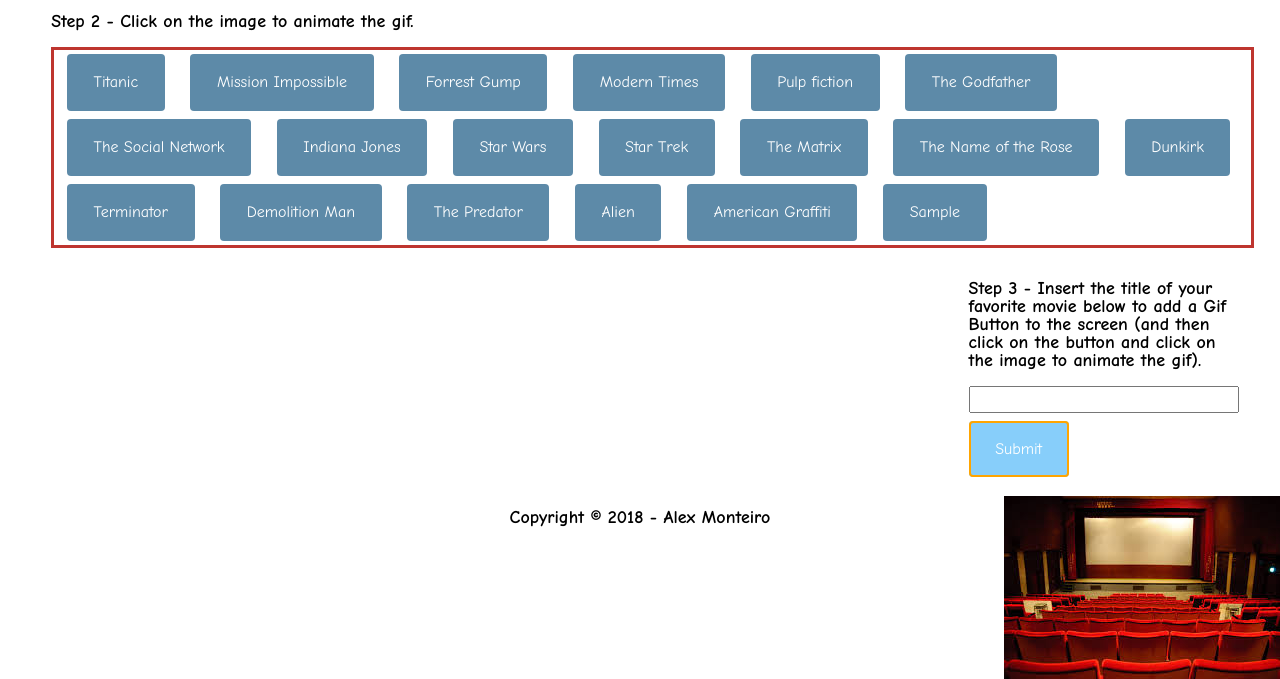
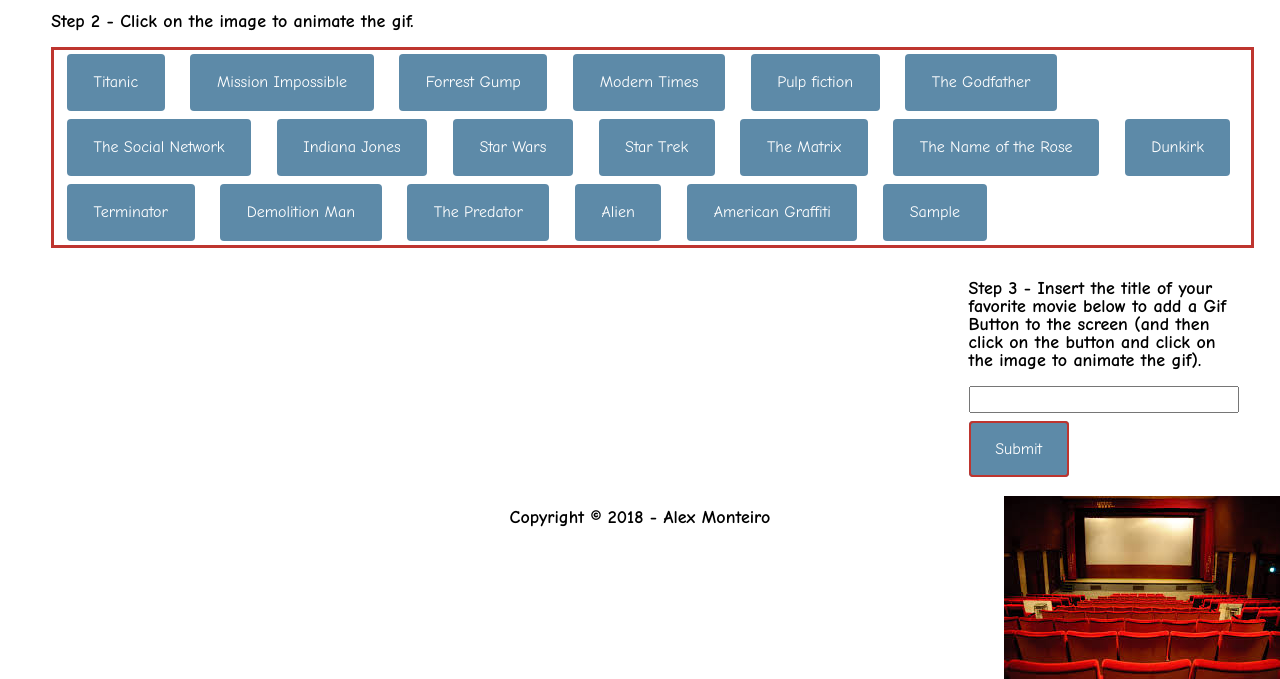
Before and after one commit to alexjmcm/GifTastic, a plain HTML site: page index.html in a window 1280 px wide. Both pictures are taken after typing "Sample" into the empty fields and a click on the input "Submit". Shown: the part 121-800 px from the top of the page. Drawn offline with nearby package versions, Linux system fonts and the light colour scheme.

Commit message:
final updates

```diff
--- a/assets/css/style.css
+++ b/assets/css/style.css
@@ -35,8 +35,8 @@
 }
 
 .btn:focus{
-	outline: 2px solid orange !important;
-	background-color: lightskyblue;
+	outline: 2px solid #be352f !important;
+	background-color: #5D8AA8;
 	color: white;
 }
 
```
